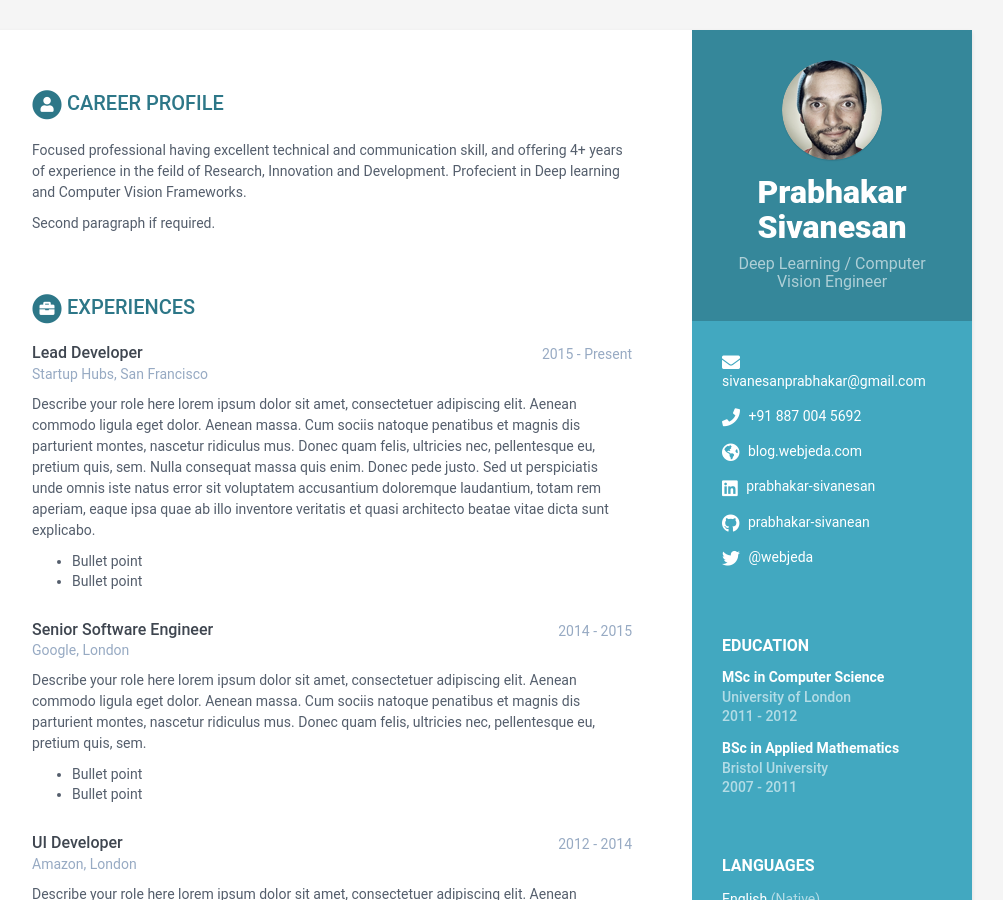
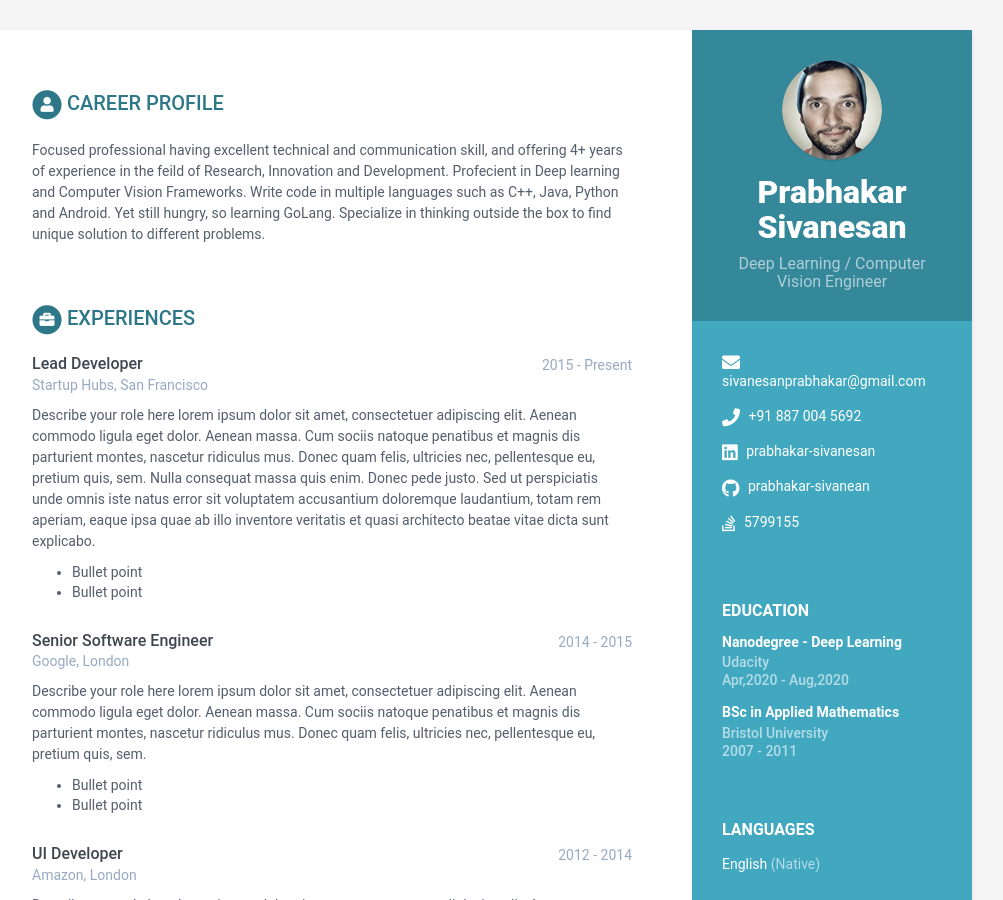
Before and after one commit to prabhakar-sivanean/me, a Jekyll site: the page built from index.html, in a window 1280 px wide and 900 px high. Shown: the whole window, without its empty margins (168-1171 px from the left). Built offline with Jekyll 4.4.1, drawn with Linux system fonts in a browser that asks for light colours.

Commit message:
Update data.yml

```diff
--- a/_data/data.yml
+++ b/_data/data.yml
@@ -14,13 +14,13 @@ sidebar:
     # Sidebar links
     email: sivanesanprabhakar@gmail.com
     phone: +91 887 004 5692
-    website: blog.webjeda.com #do not add http://
+    website: #do not add http://
     linkedin: prabhakar-sivanesan
     github: prabhakar-sivanean
     gitlab:
     bitbucket:
-    twitter: '@webjeda'
-    stack-overflow: # Number/Username, e.g. 123456/alandoe
+    twitter:
+    stack-overflow: 5799155 # Number/Username, e.g. 123456/alandoe
     codewars:
     goodreads: # Number-Username, e.g. 123456-alandoe
 
@@ -43,12 +43,12 @@ career-profile:
     summary: |
       Focused professional having excellent technical and communication skill, and offering 4+ years of
       experience in the feild of Research, Innovation and Development. Profecient in Deep learning and Computer Vision Frameworks.
-
-      Second paragraph if required.
+      Write code in multiple languages such as C++, Java, Python and Android. Yet still hungry, so learning GoLang.
+      Specialize in thinking outside the box to find unique solution to different problems.
 education:
-    - degree: MSc in Computer Science
-      university: University of London
-      time: 2011 - 2012
+    - degree: Nanodegree - Deep Learning
+      university: Udacity
+      time: Apr,2020 - Aug,2020
       details: |
         Describe your study here lorem ipsum dolor sit amet, consectetuer
         adipiscing elit. Aenean commodo ligula eget dolor. Aenean massa. Cum
```
